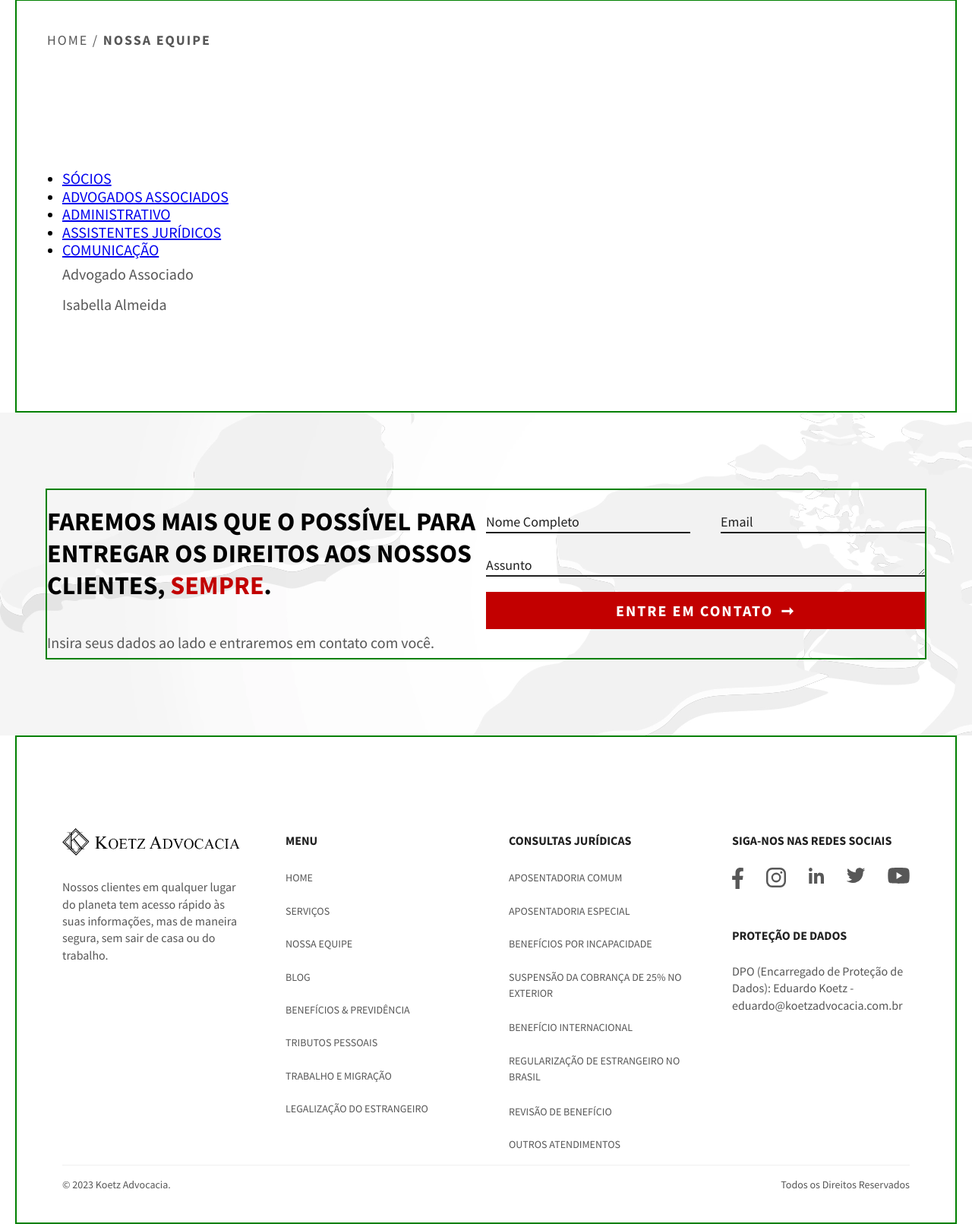
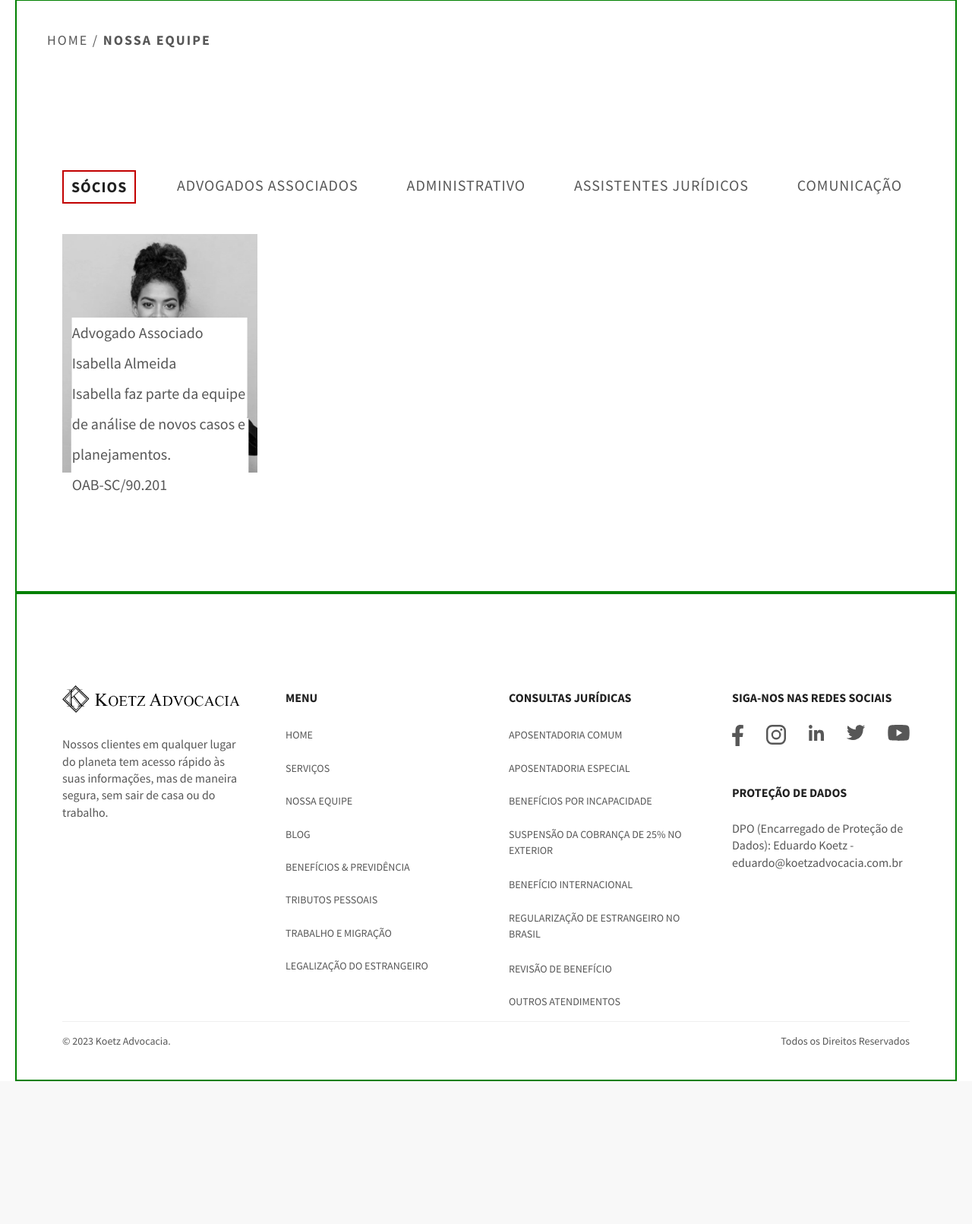
Before and after one commit to combizera/koetz-adv, a PHP site: page /equipe-koetz.html in a window 1280 px wide. Shown: the part 801-2412 px from the top of the page at 76% size. After the commit the page ends 2224 px from the top, so only its background shows below. Run offline with PHP 8.4, Linux system fonts and the light colour scheme.

Commit message:
inicio cards adv

```diff
--- a/assets/css/elements/others/_adv.scss
+++ b/assets/css/elements/others/_adv.scss
@@ -1,3 +1,47 @@
-.adv-box {
-  display: block !important;
+.equipe-nav {
+  ul {
+    display: flex;
+    justify-content: space-between;
+    gap: 20px;
+    list-style: none;
+    letter-spacing: 1px;
+    text-transform: uppercase;
+
+    li {
+      &.active {
+        border: 2px solid $red;
+        a {
+          color: $grey-dark !important;
+          font-weight: 700;
+        }
+      }
+    }
+
+    a {
+      color: $grey-normal;
+      text-decoration: none;
+      padding: 10px;
+      display: block;
+    }
+  }
 }
+
+.equipe-txt {
+  margin-top: 40px;
+
+  .equipe-txt-card {
+    position: relative;
+    height: 350px;
+    overflow: hidden;
+  }
+  .equipe-txt-adv {
+    background-color: $white;
+    position: absolute;
+    bottom: 0;
+    left: 50%;
+    width: 90%;
+    transform: translateX(-50%);
+    // margin-top: -40px;
+    transition: all 0.3s;
+  }
+}
--- a/assets/css/style.css
+++ b/assets/css/style.css
@@ -708,6 +708,42 @@ a {
     opacity: 1;
   }
 }
-.adv-box {
-  display: block !important;
+.equipe-nav ul {
+  display: flex;
+  justify-content: space-between;
+  gap: 20px;
+  list-style: none;
+  letter-spacing: 1px;
+  text-transform: uppercase;
+}
+.equipe-nav ul li.active {
+  border: 2px solid #c20000;
+}
+.equipe-nav ul li.active a {
+  color: #202020 !important;
+  font-weight: 700;
+}
+.equipe-nav ul a {
+  color: #575757;
+  text-decoration: none;
+  padding: 10px;
+  display: block;
+}
+
+.equipe-txt {
+  margin-top: 40px;
+}
+.equipe-txt .equipe-txt-card {
+  position: relative;
+  height: 350px;
+  overflow: hidden;
+}
+.equipe-txt .equipe-txt-adv {
+  background-color: #fff;
+  position: absolute;
+  bottom: 0;
+  left: 50%;
+  width: 90%;
+  transform: translateX(-50%);
+  transition: all 0.3s;
 }/*# sourceMappingURL=style.css.map */
--- a/equipe-koetz.html
+++ b/equipe-koetz.html
@@ -73,8 +73,8 @@
     <!-- NOSSA EQUIPE -->
     <section class="adv container">
       <div class="pagination">Home / <strong>Nossa Equipe</strong></div>
-      <div class="adv-box secao">
-        <nav class="adv-nav js-tabmenu">
+      <div class="equipe-box secao">
+        <nav class="equipe-nav js-tabmenu">
           <ul>
             <li class="active"><a href="#">SÓCIOS</a></li>
             <li><a href="#">ADVOGADOS ASSOCIADOS</a></li>
@@ -84,13 +84,33 @@
           </ul>
         </nav>
 
-        <nav class="adv-txt js-tabcontent">
-          <div>
-            <img src="" alt="">
-            <div class="adv-txt-card">
-              <p>Advogado Associado</p>
-              <p>Isabella Almeida</p>
+        <nav class="equipe-txt js-tabcontent">
+          <div id="equipe-socios" class="grid-4">
+            <div class="equipe-txt-card">
+              <img src="./assets/img/colaborador 1.png" alt="funcionario">
+              <div class="equipe-txt-adv">
+                <p>Advogado Associado</p>
+                <p>Isabella Almeida</p>
+                <p>Isabella faz parte da equipe de análise de novos casos e planejamentos.</p>
+                <p class="equipe-oab">OAB-SC/90.201</p>
+              </div>
             </div>
+          </div>
+
+          <div id="equipe-associados">
+
+          </div>
+
+          <div id="equipe-administrativo">
+
+          </div>
+
+          <div id="equipe-assistentes">
+
+          </div>
+
+          <div id="equipe-comunicacao">
+
           </div>
         </nav>
       </div>
@@ -98,7 +118,7 @@
 
 
     <!-- CTA EMAIL -->
-    <article id="cta-email">
+    <!-- <article id="cta-email">
       <div class="cta-email container">
         <div class="cta-email-txt">
           <h2>Faremos mais que o possível para entregar os direitos aos nossos clientes, <span class="txt-red"> sempre</span>.</h2>
@@ -124,7 +144,7 @@
           </form>
         </div>
       </div>
-    </article>
+    </article> -->
   </main>
 
   <!-- FOOTER -->
```
Also changed, not shown: assets/img/colaborador 1.png (added), 1 other file.
